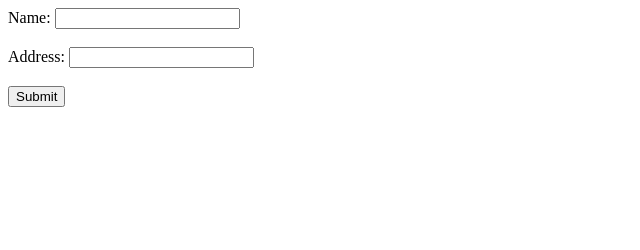
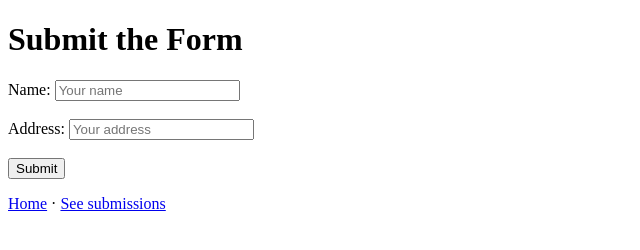
Before and after one commit to HannaShiferaw/go-server, a plain HTML site: page static/form.html in a window 1280 px wide. Shown: the whole page, without its empty margins (0-640 px from the left). Drawn offline with Linux system fonts and the light colour scheme.

Commit message:
Finish go-server: proper form handling, submissions, tests

```diff
--- a/static/form.html
+++ b/static/form.html
@@ -3,19 +3,24 @@
 <head>
     <meta charset="UTF-8">
     <meta name="viewport" content="width=device-width, initial-scale=1.0">
-    <title> </title>
+    <title>Go Server — Submit the Form</title>
+    <link rel="stylesheet" href="/style.css">
 </head>
 <body>
-    <div>
+    <main>
+        <h1>Submit the Form</h1>
         <form action="/form" method="post">
-        <label>Name:</label>
-        <input name="name"><br><br>
+            <label for="name">Name:</label>
+            <input id="name" name="name" type="text" placeholder="Your name" required>
+            <br><br>
 
-        <label>Address:</label>
-        <input name="address"><br><br>
+            <label for="address">Address:</label>
+            <input id="address" name="address" type="text" placeholder="Your address" required>
+            <br><br>
 
-        <button type="submit">Submit</button>
-    </form>
-    </div>
+            <button type="submit">Submit</button>
+        </form>
+        <p><a href="/">Home</a> &middot; <a href="/submissions">See submissions</a></p>
+    </main>
 </body>
 </html>
```
